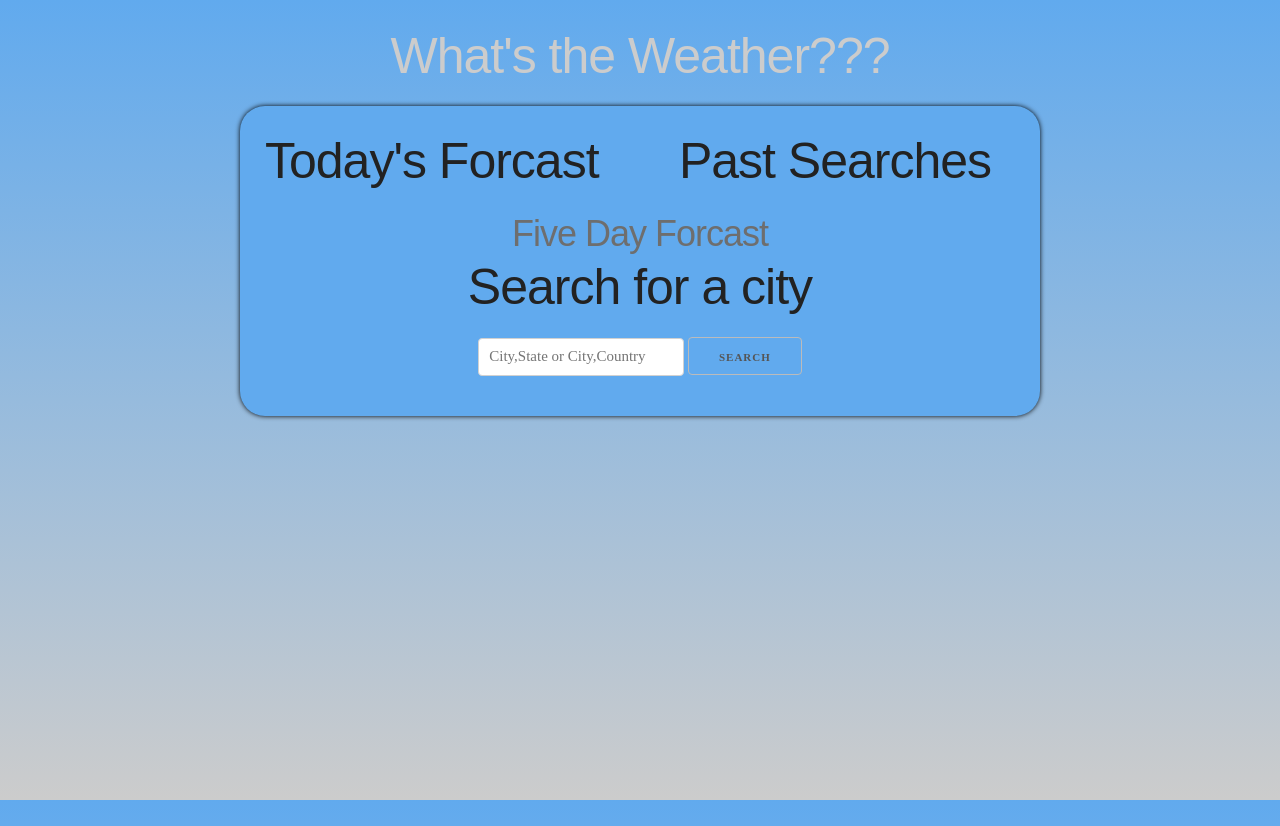
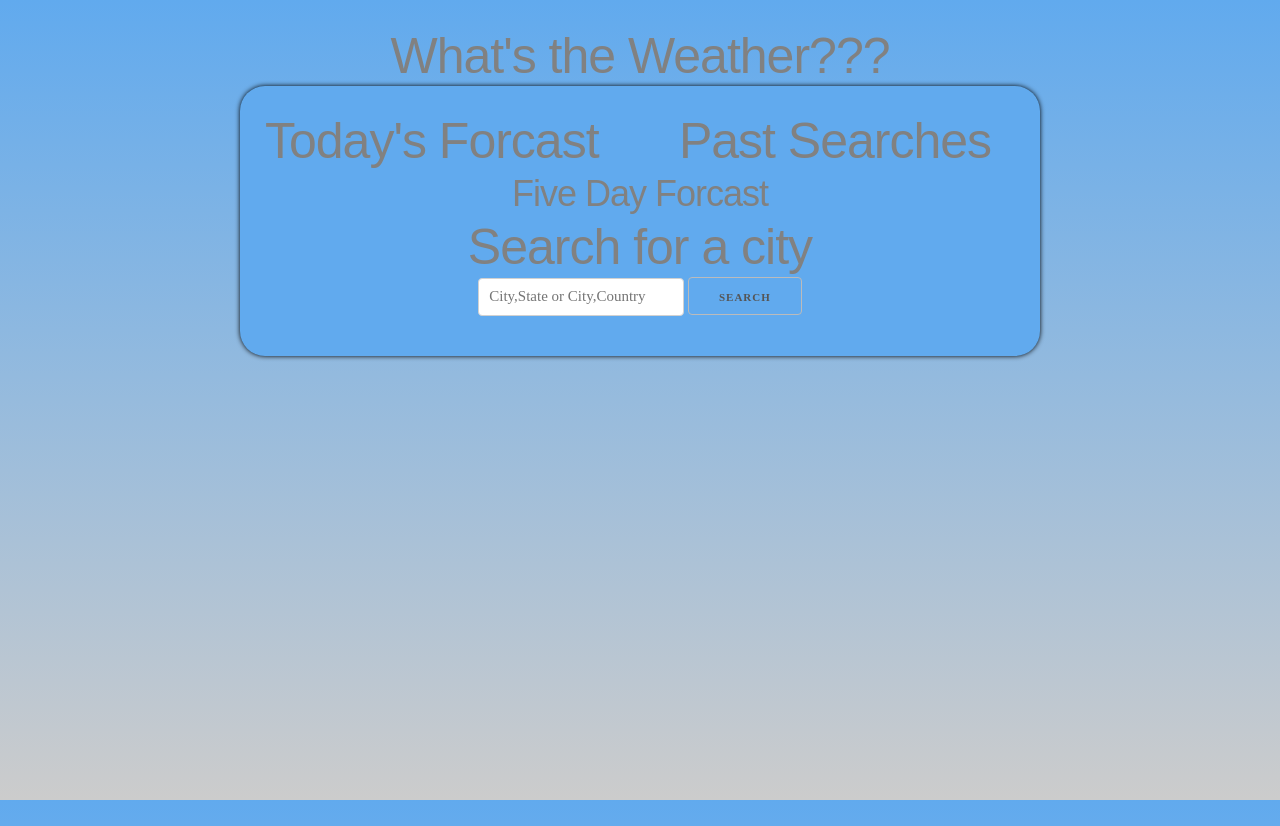
Before and after one commit to cndbrtn/Homework06, a plain HTML site: page index.html in a window 1280 px wide. Drawn offline with nearby package versions, Linux system fonts and the light colour scheme; a web font is replaced by a local one.

Commit message:
prettier

```diff
--- a/assets/style.css
+++ b/assets/style.css
@@ -22,25 +22,26 @@ h2 {
 
 h4 {
     font-family: 'Sulphur Point', sans-serif;
+    font-size: large;
+}
+
+h5 {
     font-size: medium;
 }
 
-h5 {
-    font-size: small;
-}
-
+h1,
 h2,
 h3,
 h4,
 h5,
 h6 {
-    color: #fff;
+    color: #818181;
     margin: 0px;
 }
 
 header {
     text-align: center;
-    color: #ccc;
+    /* color: #ccc; */
     margin-top: 2%;
 }
 
--- a/index.html
+++ b/index.html
@@ -35,7 +35,7 @@
         </div>
         <div class="row align-center">
             <span>
-                <h3 style="color: #6e6e6e;">Five Day Forcast</h3>
+                <h3>Five Day Forcast</h3>
             </span>
         </div>
         <div id="five-day" class="row align-center">
```
